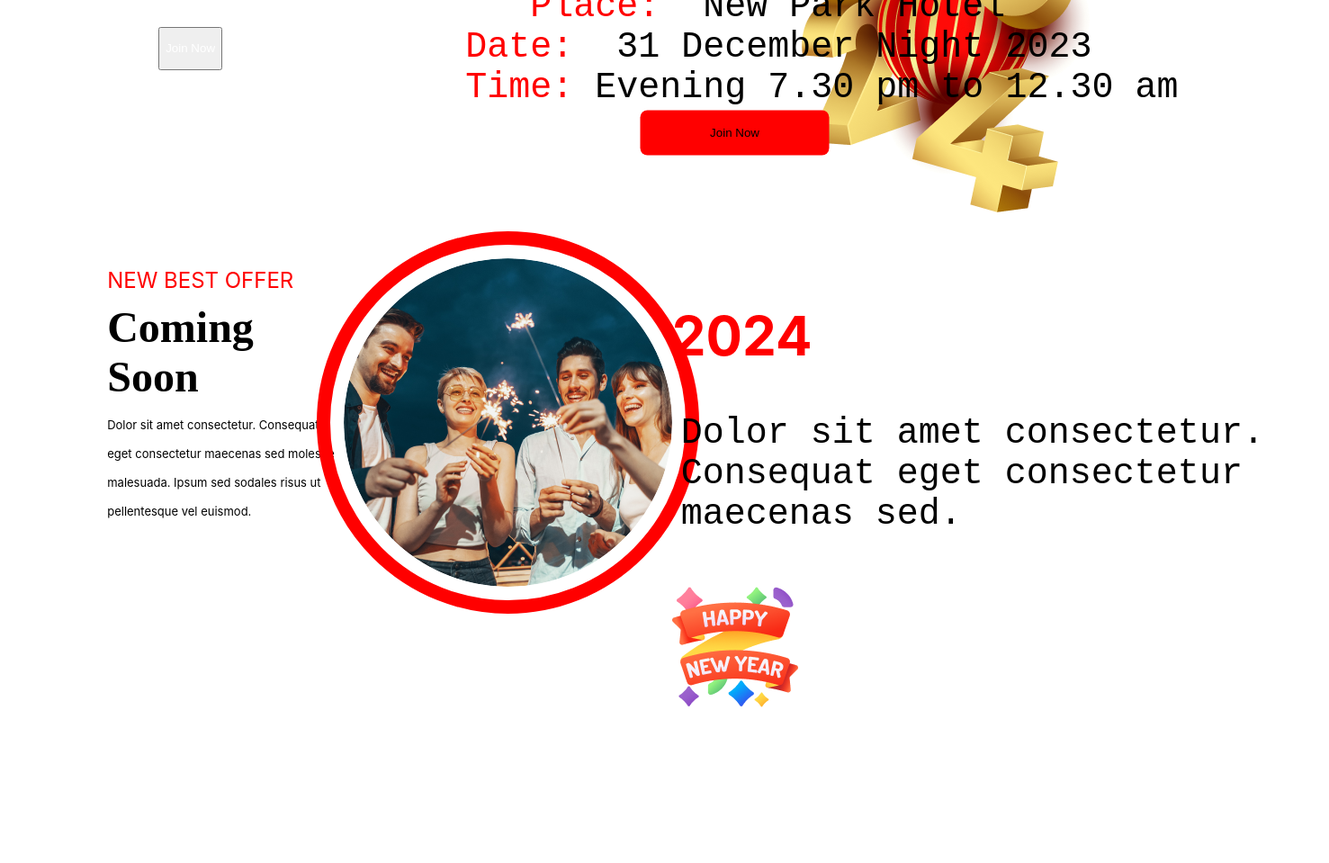
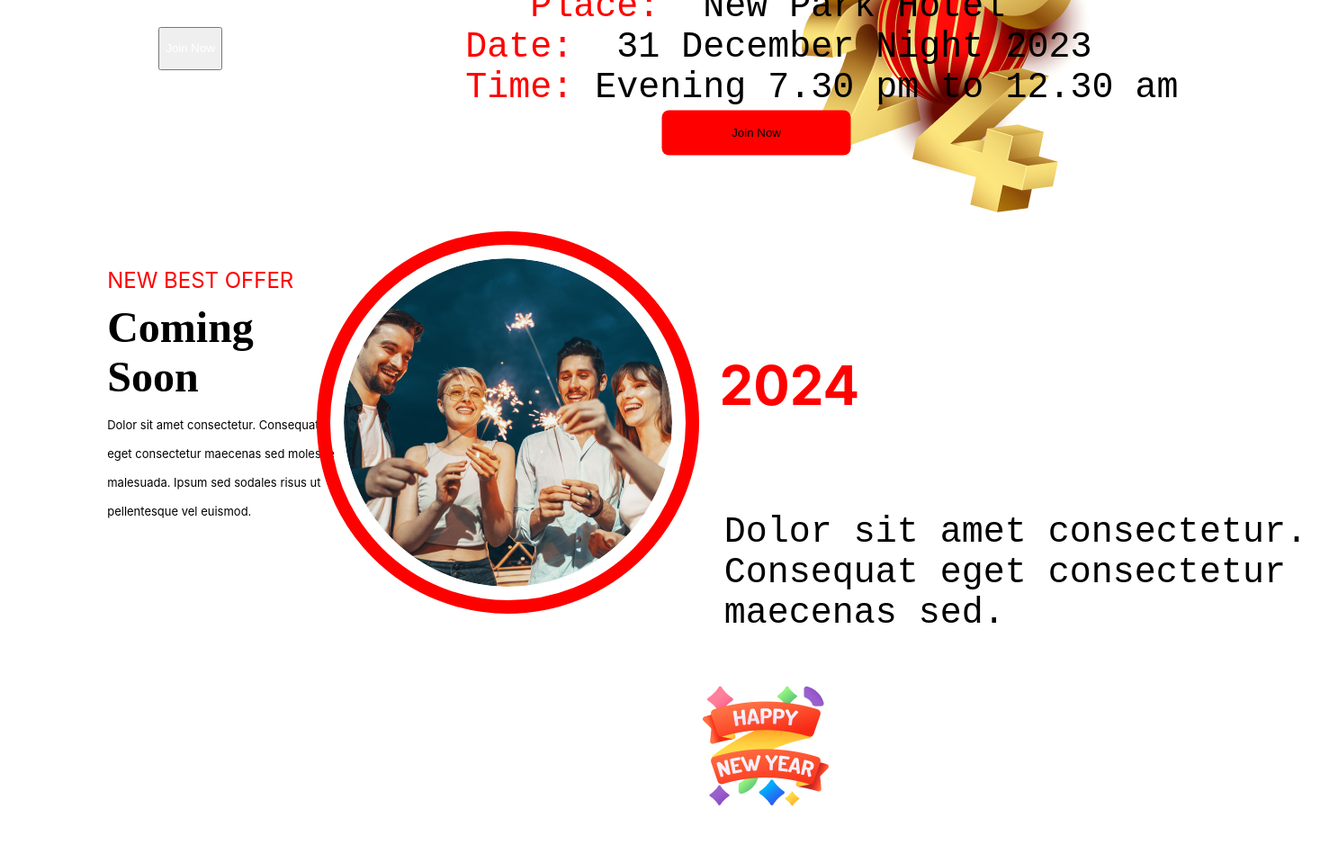
Before and after one commit to shoyebrahman/Assignment-1, a plain HTML site: page index.html in a window 1280 px wide. Shown: the part 2730-3689 px from the top of the page at 90% size, 1477 px wide, since content can reach past the window. Drawn offline with Linux system fonts and the light colour scheme.

Commit message:
final try

```diff
--- a/index.html
+++ b/index.html
@@ -86,20 +86,20 @@ Dolor sit amet consectetur. Consequat
 eget consectetur maecenas sed molestie
 malesuada. Ipsum sed sodales risus ut
 pellentesque vel euismod. </pre>
-                </div>
+                </div> <br> <br>
                 <div class="gap" >
                 <div class="gap-a">
                 <img style="border-radius: 50%; outline: 15px solid red;outline-offset: 15px; " src="images/Ellipse 1.png"> <br> <br> <br>
-                <br> <br> </div> <br> <br> <br>
+                <br> <br> </div> <br>
 
                 <div class="gap-b">
-                    <h2 style="color:#F00; font-family:Inter;">2024</h2>
+                   <pre> <h2 style="color:#F00; font-family:Inter;">   2024</h2> </pre>
                 <pre styles="font-size:10px; font-family: Inter;">
-Dolor sit amet consectetur.
-Consequat eget consectetur
-maecenas sed.
+  Dolor sit amet consectetur.
+  Consequat eget consectetur
+  maecenas sed.
                     </pre>
-                    <img src="images/Group 96.png">
+                   <pre> <img src="images/Group 96.png">
                 </div> </div>
                 </div>
                 <div style="margin-top: 20px;" class="function">
--- a/styles/project.css
+++ b/styles/project.css
@@ -93,11 +93,11 @@ background:  rgba(45, 9, 117, 0) 100%);
 }
 .sarnum{
     position: absolute;
-    top: 0;
+    top: 0%;
     right: 10;
     left:;
     left: 5.75%;
-    padding-top: 2000px;
+    padding-top: 1500px;
     display: flex;
     align-items: center;
     display: flex;
@@ -211,7 +211,7 @@ background:  rgba(45, 9, 117, 0) 100%);
 }
 .gap {
     display:flex;
-    margin-bottom: 50%;
+    margin-bottom: %;
 }
 .adjust{
     padding:0px;
```
